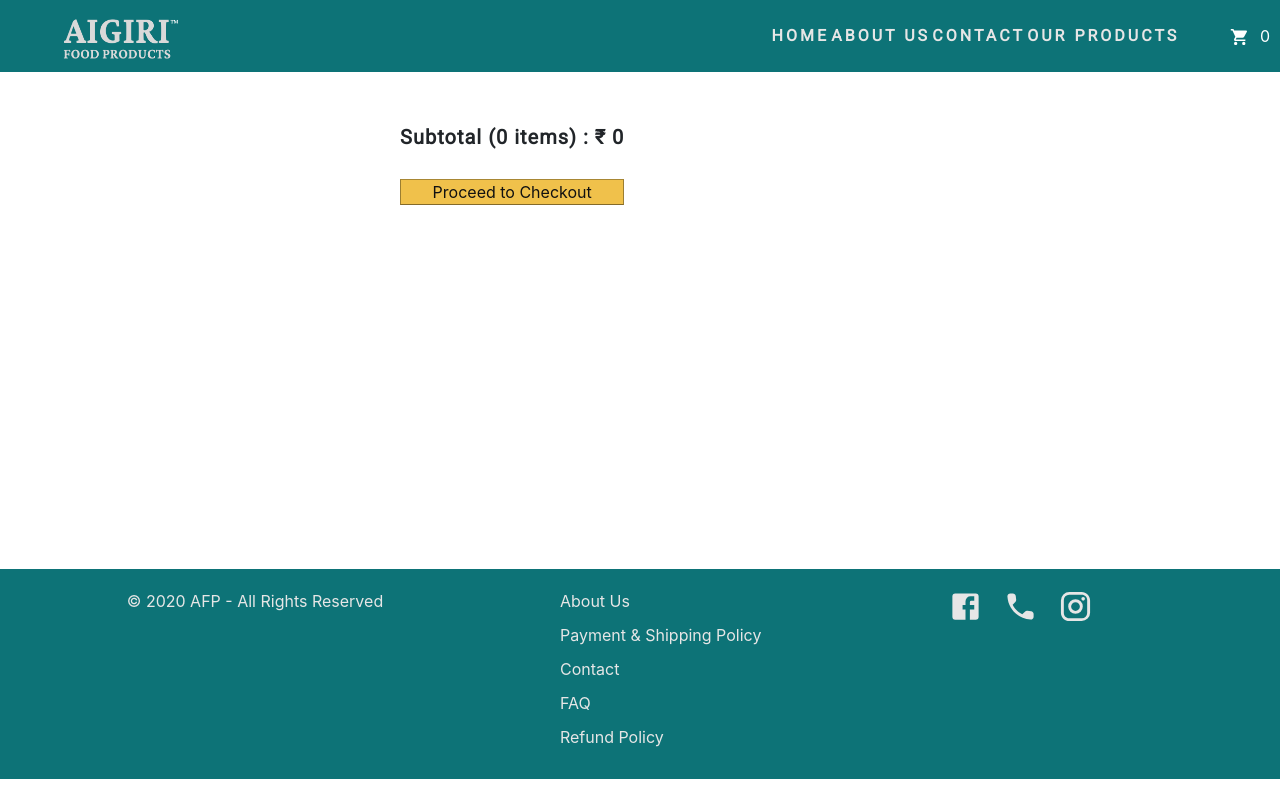
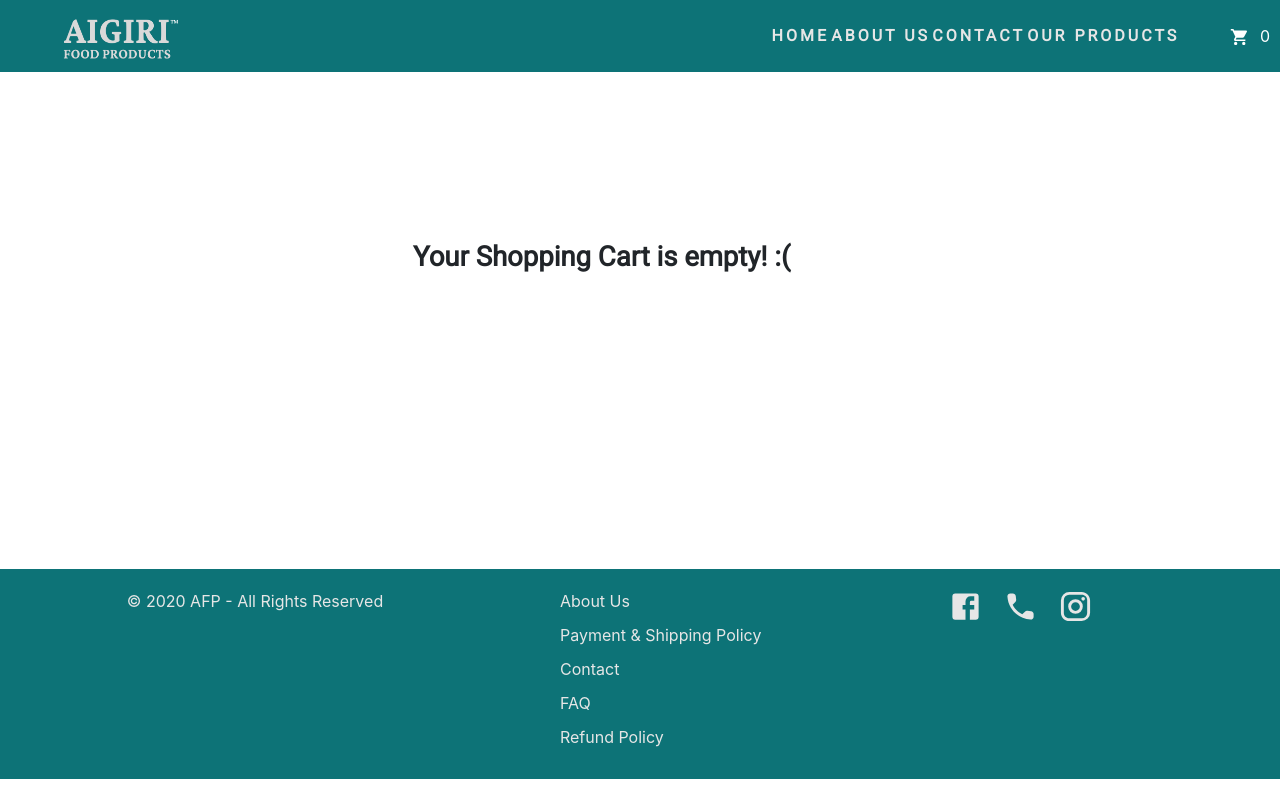
Before and after one commit to tejas-muthya37/aigiriLive, a React (Create React App) app: page /cart in a window 1280 px wide. Built offline with nearby package versions, Linux system fonts and the light colour scheme.

Commit message:
nav-testing2

```diff
--- a/src/Cart.js
+++ b/src/Cart.js
@@ -11,7 +11,9 @@ function Cart() {
     return (
         <div className="cart">
             <div className="cart_left">
-                <h3>Your Shopping Cart</h3>
+                {basket.length === 0 && <h3 id="empty_cart">Your Shopping Cart is empty! :(</h3>}
+
+                {basket.length > 0 && <h3>Your Shopping Cart</h3>}
 
                 {basket.map((item) => (
                 <CartProduct
@@ -26,8 +28,8 @@ function Cart() {
 
             </div>
             <div className="cart_right">
-                <h4>Subtotal ({basket?.length} items) : ₹ {getBasketTotal(basket)}</h4>
-                <button className="cart_button">Proceed to Checkout</button>
+                {basket.length > 0 && <h4>Subtotal ({basket?.length} items) : ₹ {getBasketTotal(basket)}</h4>}
+                {basket.length > 0 && <button className="cart_button">Proceed to Checkout</button>}
             </div>
         </div>
     )
--- a/src/CartProduct.js
+++ b/src/CartProduct.js
@@ -25,6 +25,7 @@ function CartProduct(props) {
                 <p>{props.title}</p>
                 <p className="price">₹ {props.price}</p>
                 <p>Quantity - {props.quantity}</p>
+
                 <button onClick={removeFromBasket} id="cart_product_button" className="cart_product_button">Remove From Cart</button>
             </div>
         </div>
--- a/src/NavBar.js
+++ b/src/NavBar.js
@@ -23,7 +23,7 @@ function NavBar() {
             if(link.style.animation) {
                 link.style.animation = "";
             } else {
-                link.style.animation = `navLinkFade 0.5s ease forwards ${index/7 + 0.3}s`;
+                link.style.animation = `navLinkFade 0.25s ease forwards ${index/7 + 0.15}s`;
             }
 
             });
@@ -47,7 +47,7 @@ function NavBar() {
                 </div>
                 <ul id="nav-links" className="nav-links">
                 <li onClick={scrollTop}><Link to="/">Home</Link></li>
-                <li onClick={scrollTop}><Link to="/about">About Us</Link></li>
+                <li onClick={scrollTop}><a href="/about">About Us</a></li>
                 <li onClick={scrollTop}><Link to="/">Contact</Link></li>
                 <li onClick={scrollTop}><Link to="/">Our Products</Link></li>
 
--- a/src/cart.css
+++ b/src/cart.css
@@ -2,6 +2,12 @@
   display: flex;
   margin-top: 125px;
   min-height: 43vh;
+}
+
+#empty_cart {
+  position: absolute;
+  top: 30%;
+  left: 60%;
 }
 
 .cart h3 {
@@ -47,6 +53,12 @@
     height: 50px;
   }
 
+  #empty_cart {
+    position: absolute;
+    top: 200px;
+    left: 395px;
+  }
+
   .cart_right h4 {
     font-size: 20px;
   }
--- a/src/recipe.css
+++ b/src/recipe.css
@@ -9,6 +9,7 @@ h6 {
 
 select {
   margin-left: 15px;
+  font-size: 16px;
 }
 
 .recipe h4 {
@@ -58,7 +59,6 @@ h4 {
   display: flex;
   flex-direction: column;
   align-items: flex-start;
-  height: 450px;
   margin-left: -20px;
 }
 
```
